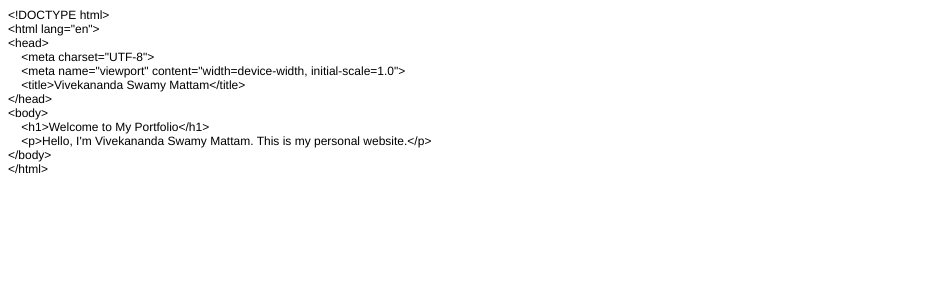
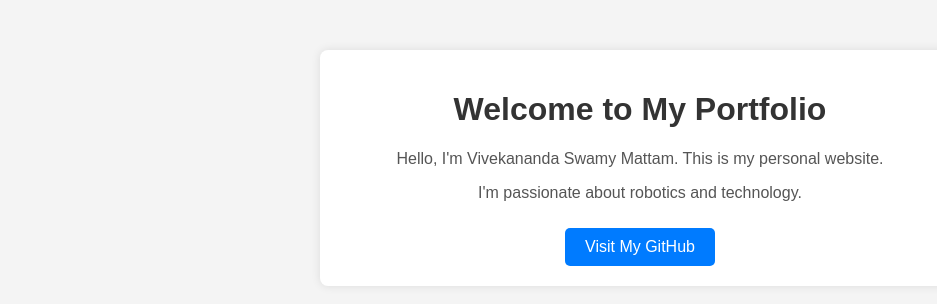
Before and after one commit to vivekmattam02/vivekmattam, a plain HTML site: page index.html in a window 1280 px wide. Shown: the whole page, without its empty margins (0-937 px from the left). Drawn offline with Linux system fonts and the light colour scheme.

Commit message:
Retrying GitHub push

```diff
--- a/index.html
+++ b/index.html
@@ -1,29 +1,51 @@
-<!DOCTYPE html PUBLIC "-//W3C//DTD HTML 4.01//EN" "http://www.w3.org/TR/html4/strict.dtd">
-<html>
+<!DOCTYPE html>
+<html lang="en">
 <head>
-  <meta http-equiv="Content-Type" content="text/html; charset=utf-8">
-  <meta http-equiv="Content-Style-Type" content="text/css">
-  <title></title>
-  <meta name="Generator" content="Cocoa HTML Writer">
-  <meta name="CocoaVersion" content="2487.7">
-  <style type="text/css">
-    p.p1 {margin: 0.0px 0.0px 0.0px 0.0px; font: 12.0px Helvetica}
-    p.p2 {margin: 0.0px 0.0px 0.0px 0.0px; font: 12.0px Helvetica; min-height: 14.0px}
-  </style>
+    <meta charset="UTF-8">
+    <meta name="viewport" content="width=device-width, initial-scale=1.0">
+    <title>Vivekananda Swamy Mattam</title>
+    <style>
+        body {
+            font-family: Arial, sans-serif;
+            text-align: center;
+            margin: 50px;
+            background-color: #f4f4f4;
+        }
+        h1 {
+            color: #333;
+        }
+        p {
+            color: #555;
+        }
+        .container {
+            max-width: 600px;
+            margin: auto;
+            background: white;
+            padding: 20px;
+            border-radius: 8px;
+            box-shadow: 0px 0px 10px rgba(0, 0, 0, 0.1);
+        }
+        .btn {
+            display: inline-block;
+            padding: 10px 20px;
+            margin-top: 10px;
+            font-size: 16px;
+            color: white;
+            background: #007BFF;
+            text-decoration: none;
+            border-radius: 5px;
+        }
+        .btn:hover {
+            background: #0056b3;
+        }
+    </style>
 </head>
 <body>
-<p class="p1">&lt;!DOCTYPE html&gt;</p>
-<p class="p1">&lt;html lang="en"&gt;</p>
-<p class="p1">&lt;head&gt;</p>
-<p class="p1"><span class="Apple-converted-space">    </span>&lt;meta charset="UTF-8"&gt;</p>
-<p class="p1"><span class="Apple-converted-space">    </span>&lt;meta name="viewport" content="width=device-width, initial-scale=1.0"&gt;</p>
-<p class="p1"><span class="Apple-converted-space">    </span>&lt;title&gt;Vivekananda Swamy Mattam&lt;/title&gt;</p>
-<p class="p1">&lt;/head&gt;</p>
-<p class="p1">&lt;body&gt;</p>
-<p class="p1"><span class="Apple-converted-space">    </span>&lt;h1&gt;Welcome to My Portfolio&lt;/h1&gt;</p>
-<p class="p1"><span class="Apple-converted-space">    </span>&lt;p&gt;Hello, I'm Vivekananda Swamy Mattam. This is my personal website.&lt;/p&gt;</p>
-<p class="p1">&lt;/body&gt;</p>
-<p class="p1">&lt;/html&gt;</p>
-<p class="p2"><br></p>
+    <div class="container">
+        <h1>Welcome to My Portfolio</h1>
+        <p>Hello, I'm Vivekananda Swamy Mattam. This is my personal website.</p>
+        <p>I'm passionate about robotics and technology.</p>
+        <a href="https://github.com/vivekmattam02" class="btn">Visit My GitHub</a>
+    </div>
 </body>
 </html>
```
